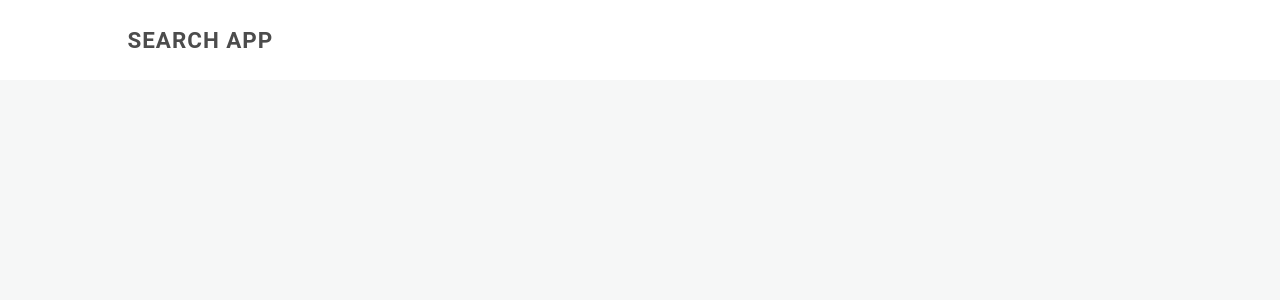
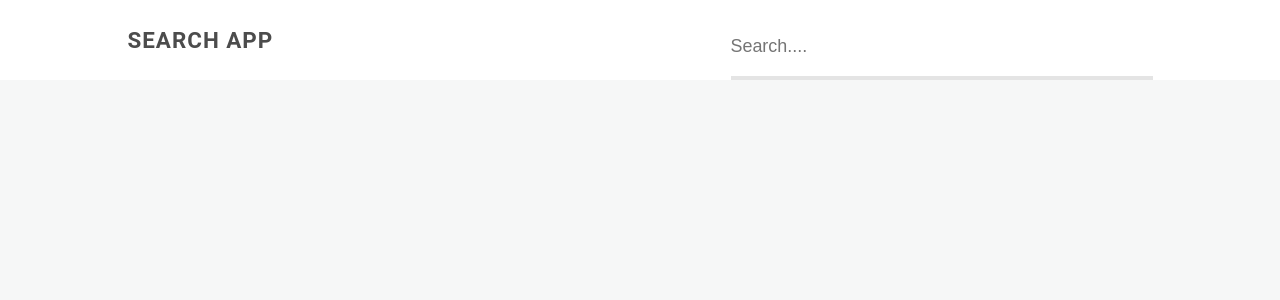
Before and after one commit to naraqq/react-fetch-app-2, a React (Create React App) app: page / in a window 1280 px wide. Shown: the top 300 px of the page. Built offline with nearby package versions, Linux system fonts and the light colour scheme.

Commit message:
search form component

```diff
--- a/src/App.js
+++ b/src/App.js
@@ -1,4 +1,5 @@
 import React, {Component} from 'react';
+import SearchForm from './components/SearchForm';
 
 import './App.css';
 
@@ -9,6 +10,7 @@ class App extends Component {
       <div className="main-header">
         <div className='inner'>
           <h1 className='main-title'>Search App</h1>
+          <SearchForm/>
         </div>
       </div>
     );
--- /dev/null
+++ b/src/components/SearchForm.jsx
@@ -0,0 +1,17 @@
+import React, {Component} from 'react';
+
+class SearchForm extends Component {
+    state = {  }
+    render() {
+        return (
+            <div>
+                <form className='search-form'>
+                    <label className='is-hidden' htmlFor='search'>Search</label>
+                    <input placeholder='Search....' />
+                </form>
+            </div>
+        );
+    }
+}
+
+export default SearchForm;
```
